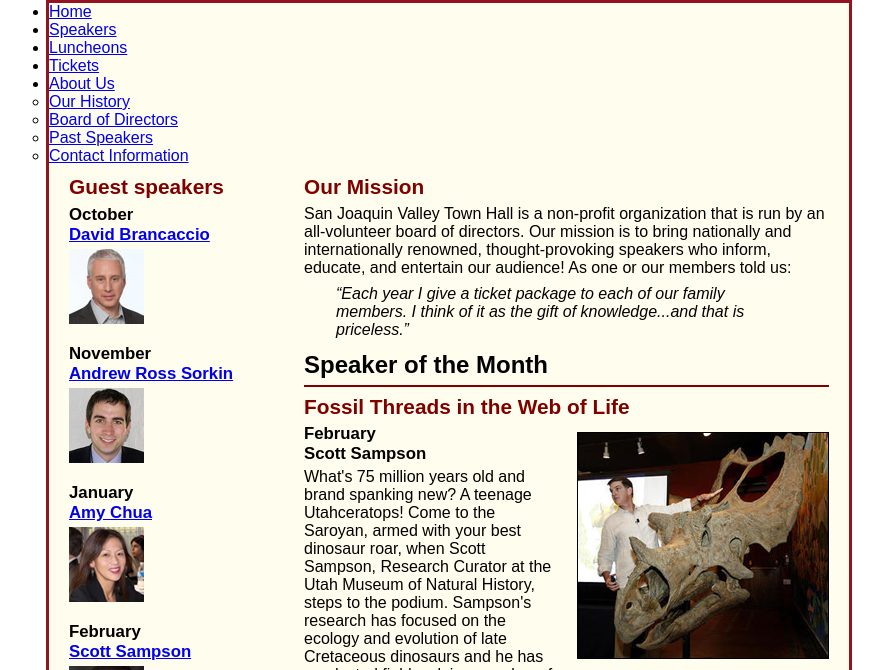
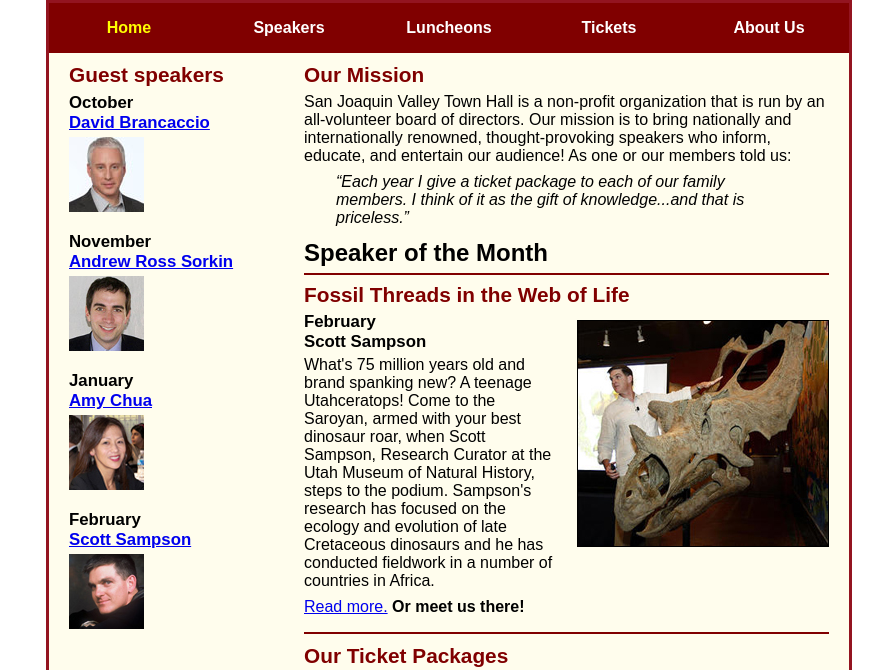
Before and after one commit to kc652/A09, a plain HTML site: page index.html in a window 1280 px wide. Shown: the part 120-790 px from the top of the page, without its empty margins (191-1074 px from the left). Drawn offline with Linux system fonts and the light colour scheme.

Commit message:
Update c7_main.css

```diff
--- a/styles/c7_main.css
+++ b/styles/c7_main.css
@@ -45,6 +45,51 @@ header img {
 .shadow {
 	text-shadow: 2px 2px 2px #800000;
 }
+nav ul {
+	list-style-type: none;
+	margin: 0;
+	padding: 0;
+	position: relative;
+}
+
+nav ul li {
+	float: left;
+}
+
+nav ul li a {
+	display: block;
+	width: 160px;
+	box-sizing: border-box;
+	text-align: center;
+	padding: 1em;
+	text-decoration: none;
+	background-color: #800000;
+	color: white;
+	font-weight: bold;
+}
+
+.current {
+	color: yellow;
+}
+
+nav ul ul {
+	display: none;
+	position: absolute;
+	top: 100%;
+}
+
+nav ul li:hover ul {
+	display: block;
+	font-size: 80%;
+	font-weight: bold;
+}
+
+#nav_menu ::after {
+	content: "";
+	clear: both;
+	display: block;
+}
+
 /* the styles for the section */
 section {
 	width: 525px;
```
